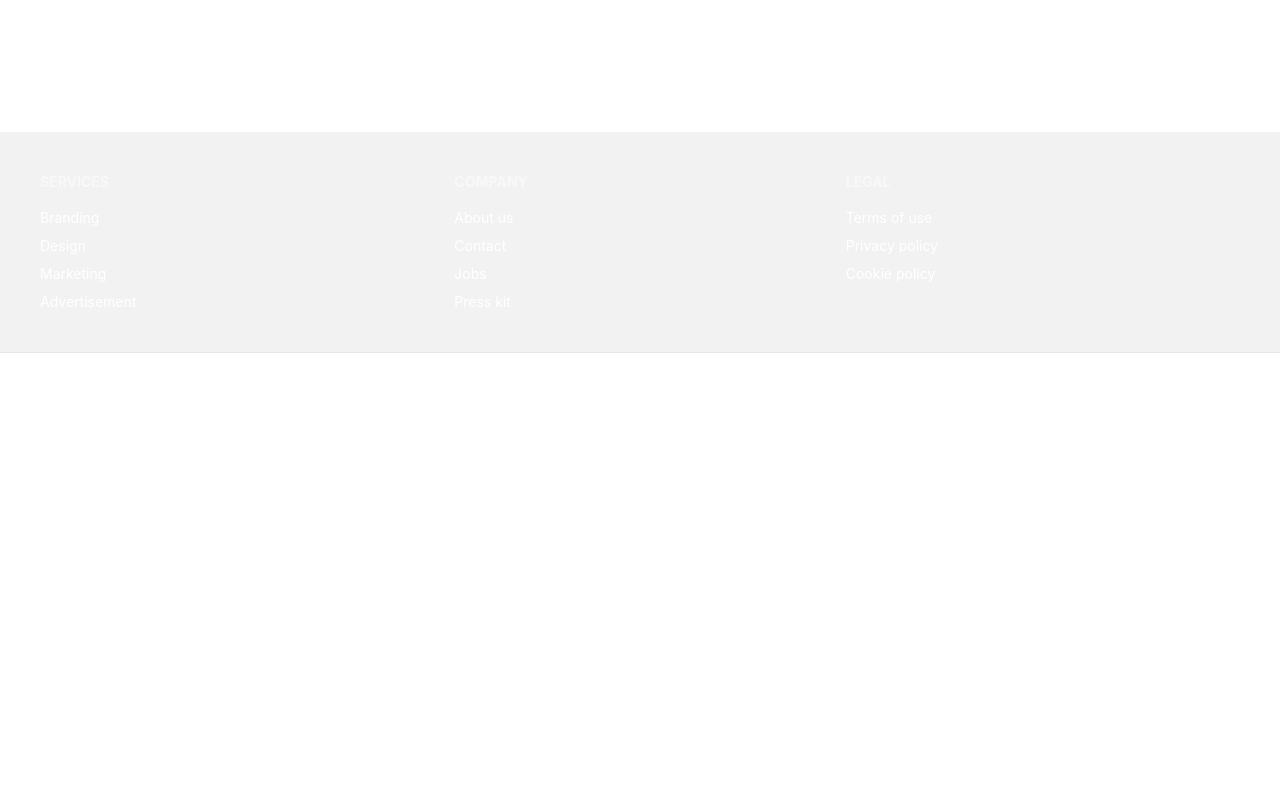
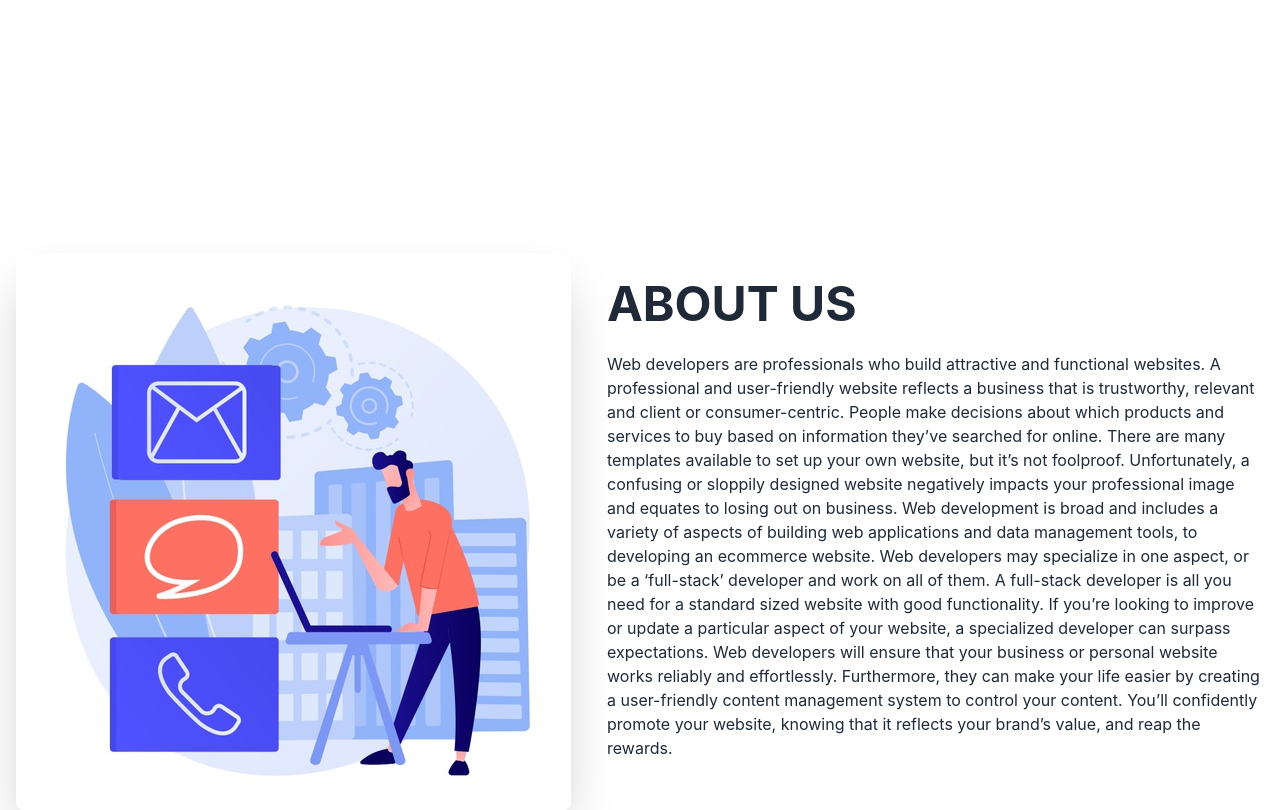
Before and after one commit to hridoyhalder1/service-review-client-site-11, a React (Create React App) app: page / in a window 1280 px wide. Shown: the part 1560-2370 px from the top of the page. Before the commit the page ends 1985 px from the top, so only its background shows below. Built offline with nearby package versions, Linux system fonts and the light colour scheme; no server answers.

Commit message:
about us page added

```diff
--- /dev/null
+++ b/src/Pages/AboutUs/About.js
@@ -0,0 +1,28 @@
+import React from 'react';
+import aboutus from '../../assests/about/abouus.jpg';
+
+const About = () => {
+    return (
+        <div className="hero min-h-screen bg-base-500 my-12">
+            <div className="hero-content flex-col lg:flex-row">
+                <img src={aboutus} alt="" className="w-3/4 rounded-lg shadow-2xl" />
+                <div>
+                    <div className=' pl-5'>
+                        <h1 className="text-5xl font-bold">ABOUT US</h1>
+                        <p className="py-6">Web developers are professionals who build attractive and functional websites. A professional and user-friendly website reflects a business that is trustworthy, relevant and client or consumer-centric. People make decisions about which products and services to buy based on information they’ve searched for online.
+
+                            There are many templates available to set up your own website, but it’s not foolproof. Unfortunately, a confusing or sloppily designed website negatively impacts your professional image and equates to losing out on business.
+
+                            Web development is broad and includes a variety of aspects of building web applications and data management tools, to developing an ecommerce website. Web developers may specialize in one aspect, or be a ‘full-stack’ developer and work on all of them.
+
+                            A full-stack developer is all you need for a standard sized website with good functionality. If you’re looking to improve or update a particular aspect of your website, a specialized developer can surpass expectations.
+
+                            Web developers will ensure that your business or personal website works reliably and effortlessly. Furthermore, they can make your life easier by creating a user-friendly content management system to control your content. You’ll confidently promote your website, knowing that it reflects your brand’s value, and reap the rewards. </p>
+                    </div>
+                </div>
+            </div>
+        </div>
+    );
+};
+
+export default About;
--- a/src/Pages/Home/Home/Home.js
+++ b/src/Pages/Home/Home/Home.js
@@ -1,4 +1,5 @@
 import React from 'react';
+import About from '../../AboutUs/About';
 import Get from '../../Get/Get';
 import Banner from '../Banner/Banner';
 
@@ -7,6 +8,7 @@ const Home = () => {
         <div>
             <Banner></Banner>
             <Get></Get>
+            <About></About>
         </div>
     );
 };
```
Also changed, not shown: src/assests/about/abouus.jpg (added).
